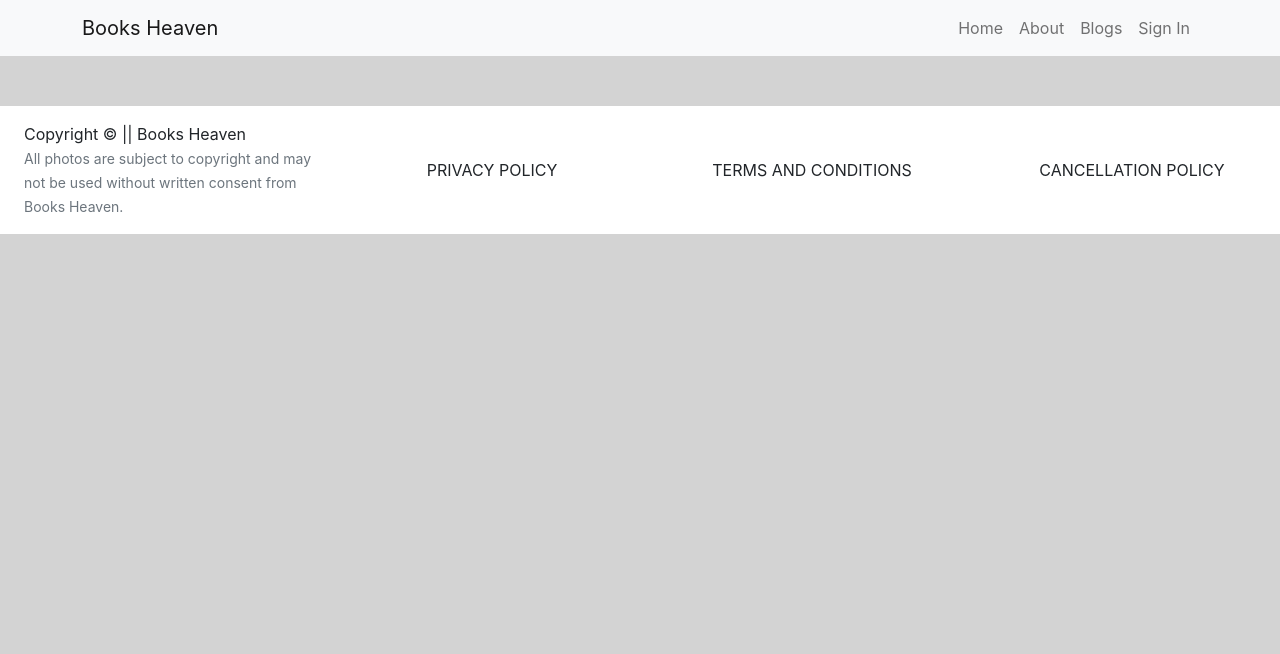
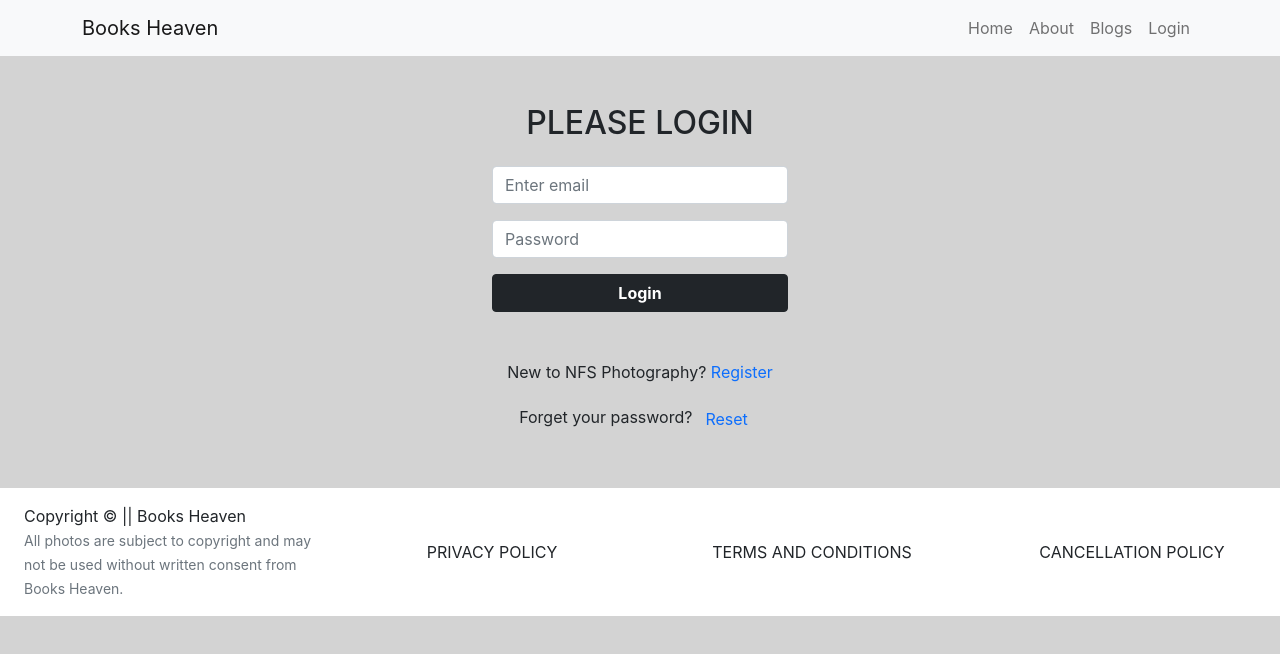
Before and after one commit to nafish08/books-heaven-client-side, a React (Create React App) app: page /login in a window 1280 px wide. Shown: the top 654 px of the page. Built offline with nearby package versions, Linux system fonts and the light colour scheme; no server answers.

Commit message:
Login page added with email password authentication

```diff
--- a/package.json
+++ b/package.json
@@ -11,8 +11,10 @@
     "react": "^18.1.0",
     "react-bootstrap": "^2.4.0",
     "react-dom": "^18.1.0",
+    "react-firebase-hooks": "^5.0.3",
     "react-router-dom": "^6.3.0",
     "react-scripts": "5.0.1",
+    "react-toastify": "^9.0.1",
     "web-vitals": "^2.1.4"
   },
   "scripts": {
--- a/src/App.js
+++ b/src/App.js
@@ -1,5 +1,6 @@
 import { Route, Routes } from 'react-router-dom';
 import './App.css';
+import Login from './components/Login/Login/Login';
 import Home from './components/Pages/Home/Home';
 import Footer from './components/Shared/Footer/Footer';
 import Header from './components/Shared/Header/Header';
@@ -11,6 +12,7 @@ function App() {
       <Routes>
         <Route path='/' element={<Home></Home>}></Route>
         <Route path='/home' element={<Home></Home>}></Route>
+        <Route path='/login' element={<Login></Login>}></Route>
       </Routes>
       <Footer></Footer>
     </div>
--- /dev/null
+++ b/src/components/Login/Login/Login.js
@@ -0,0 +1,61 @@
+import React, { useRef } from 'react';
+import { Button, Form } from 'react-bootstrap';
+import { useSignInWithEmailAndPassword } from 'react-firebase-hooks/auth';
+import { Link, useLocation, useNavigate } from 'react-router-dom';
+import auth from '../../../firebase.init';
+import './Login.css';
+
+const Login = () => {
+    const emailRef = useRef('');
+    const passwordRef = useRef('');
+
+    const navigate = useNavigate();
+
+    const location = useLocation();
+    let from = location.state?.from?.pathname || '/';
+
+    const [
+        signInWithEmailAndPassword,
+        user,
+        loading,
+        error,
+    ] = useSignInWithEmailAndPassword(auth);
+
+
+    if (user) {
+        navigate(from, { replace: true });
+    }
+
+    const handleSubmit = event => {
+        event.preventDefault();
+        let email = emailRef.current.value;
+        let password = passwordRef.current.value;
+
+        signInWithEmailAndPassword(email, password);
+    }
+
+    return (
+        <div className='container w-25 mx-auto text-center'>
+            <h2 className='mt-5 mb-4 text-uppercase'>Please Login</h2>
+            <Form onSubmit={handleSubmit}>
+                <Form.Group className="mb-3" controlId="formBasicEmail">
+                    <Form.Control ref={emailRef} type="email" placeholder="Enter email" required />
+                </Form.Group>
+
+                <Form.Group className="mb-3" controlId="formBasicPassword">
+                    <Form.Control ref={passwordRef} type="password" placeholder="Password" required />
+                </Form.Group>
+                <p className='text-danger'>{error ? 'Email or Passwrod Incorrect' : ''}</p>
+                <div className='main_div'>
+                    <Button variant="dark w-100 mb-5 fw-bold" type="submit">
+                        Login
+                    </Button>
+                </div>
+                <p>New to NFS Photography? <Link to='/register' className='text-primary text-decoration-none'>Register</Link></p>
+                <p>Forget your password?<Button variant='link text-decoration-none'>Reset</Button></p>
+            </Form>
+        </div>
+    );
+};
+
+export default Login;
--- a/src/components/Shared/Header/Header.js
+++ b/src/components/Shared/Header/Header.js
@@ -1,7 +1,15 @@
 import React from 'react';
 import { Container, Nav, Navbar } from 'react-bootstrap';
+import { useAuthState } from 'react-firebase-hooks/auth';
+import { signOut } from 'firebase/auth';
+import { Link } from 'react-router-dom';
+import auth from '../../../firebase.init';
 
 const Header = () => {
+    const [user] = useAuthState(auth);
+    const handleSignOut = () => {
+        signOut(auth);
+    }
     return (
         <div>
             <Navbar bg="light" variant="light">
@@ -11,7 +19,14 @@ const Header = () => {
                         <Nav.Link href="#home">Home</Nav.Link>
                         <Nav.Link href="#about">About</Nav.Link>
                         <Nav.Link href="#blogs">Blogs</Nav.Link>
-                        <Nav.Link href="#signin">Sign In</Nav.Link>
+                    </Nav>
+
+                    <Nav>
+                        {
+                            user ? <button onClick={handleSignOut} className='btn btn-link text-white text-decoration-none'>Logout</button>
+                                :
+                                <Nav.Link as={Link} to='/login'>Login</Nav.Link>
+                        }
                     </Nav>
                 </Container>
             </Navbar>
```
Also changed, not shown: src/components/ItemDetails/ItemDetails.js (added, +11 -0 lines), src/components/ItemDetails/ItemDetails.css (added), src/components/Login/Login/Login.css (added), src/firebase.init.js (renamed from firebase.init.js), 1 other file (tests, documents, lock files or other folders).
